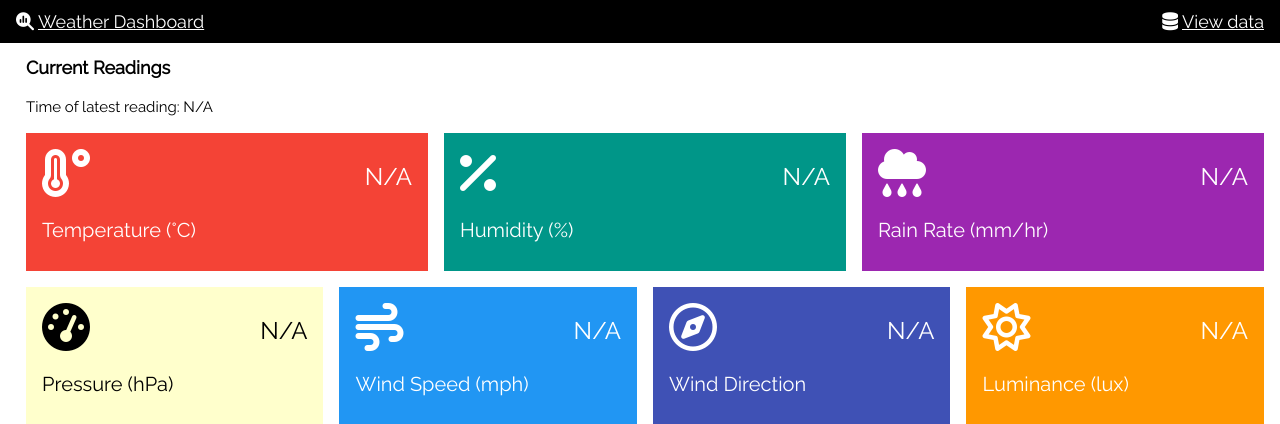
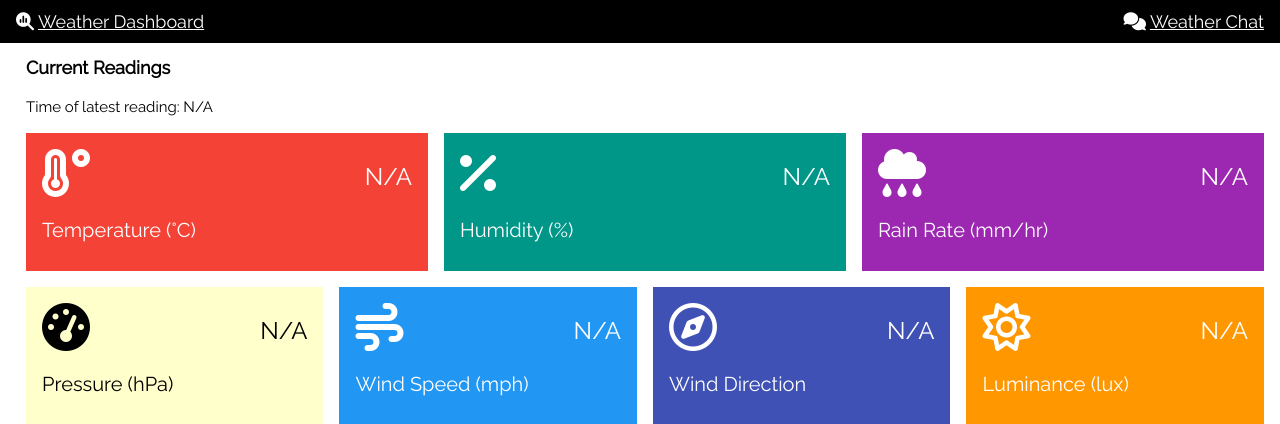
Before and after one commit to sdmeers/weathercloud, a Flask app: page / in a window 1280 px wide. Shown: the top 424 px of the page. Run offline with Flask 3, Linux system fonts and the light colour scheme; data that the repository does not hold is empty; some libraries are stand-ins or nearby versions.

Commit message:
Updated URLs in navigation bar

```diff
--- a/display-weather-data/main.py
+++ b/display-weather-data/main.py
@@ -214,8 +214,8 @@ def display_weather_data(request):
 
         <!-- Top container -->
         <div class="w3-bar w3-top w3-black w3-large" style="z-index:4; border-radius: 0 0 8px 8px;">
-            <span class="w3-bar-item w3-left"><i class="fa-solid fa-magnifying-glass-chart"></i> <a href="{dashboard_URL}">Weather Dashboard</a></span>
-            <span class="w3-bar-item w3-right"><i class="fa-solid fa-comments"></i> <a href="{chat_URL}">Chat</a></span>
+            <span class="w3-bar-item w3-left"><i class="fa-solid fa-magnifying-glass-chart"></i> <a href="{dashboard_URL}">Weather Summary</a></span>
+            <span class="w3-bar-item w3-right"><i class="fa-solid fa-comments"></i> <a href="{chat_URL}">Weather Chat</a></span>
         </div>
 
         <div class="w3-container w3-margin-top container">
--- a/weather-chat/app.py
+++ b/weather-chat/app.py
@@ -397,8 +397,8 @@ st.markdown("""
 </style>
 
 <div class="w3-bar w3-top w3-black w3-large">
-    <span class="w3-bar-item w3-left"><i class="fa-solid fa-magnifying-glass-chart"></i> <a href="https://weather-dashboard-728445650450.europe-west2.run.app/" target="_self">Weather Dashboard</a></span>
-    <span class="w3-bar-item w3-right"><i class="fa-solid fa-database"></i> <a href="https://display-weather-data-728445650450.europe-west2.run.app/" target="_self">View data</a></span>
+    <span class="w3-bar-item w3-left"><i class="fa-solid fa-magnifying-glass-chart"></i> <a href="https://weather-dashboard-728445650450.europe-west2.run.app/" target="_self">Weather Summary</a></span>
+    <span class="w3-bar-item w3-right"><i class="fa-solid fa-database"></i> <a href="https://display-weather-data-728445650450.europe-west2.run.app/" target="_self">Weather data</a></span>
 </div>
 """, unsafe_allow_html=True)
 
--- a/weather-dashboard/templates/layout.html
+++ b/weather-dashboard/templates/layout.html
@@ -38,7 +38,7 @@ html,body,h1,h2,h3,h4,h5 {font-family: "Raleway", sans-serif}
 <div class="w3-bar w3-top w3-black w3-large" style="z-index:4">
   <!--<button class="w3-bar-item w3-button w3-hide-large w3-hover-none w3-hover-text-light-grey" onclick="w3_open();"><i class="fa fa-bars"></i>  Menu</button> -->
   <span class="w3-bar-item w3-left"><i class="fa-solid fa-magnifying-glass-chart"></i> <a href="{{dashboard_URL}}">Weather Dashboard</a></span>
-  <span class="w3-bar-item w3-right"><i class="fa-solid fa-database"></i> <a href="{{index_URL}}">View data</a></span>
+  <span class="w3-bar-item w3-right"><i class="fa-solid fa-comments"></i> <a href="https://weather-chat-728445650450.europe-west2.run.app/">Weather Chat</a></span>
 </div>
 
 
```
